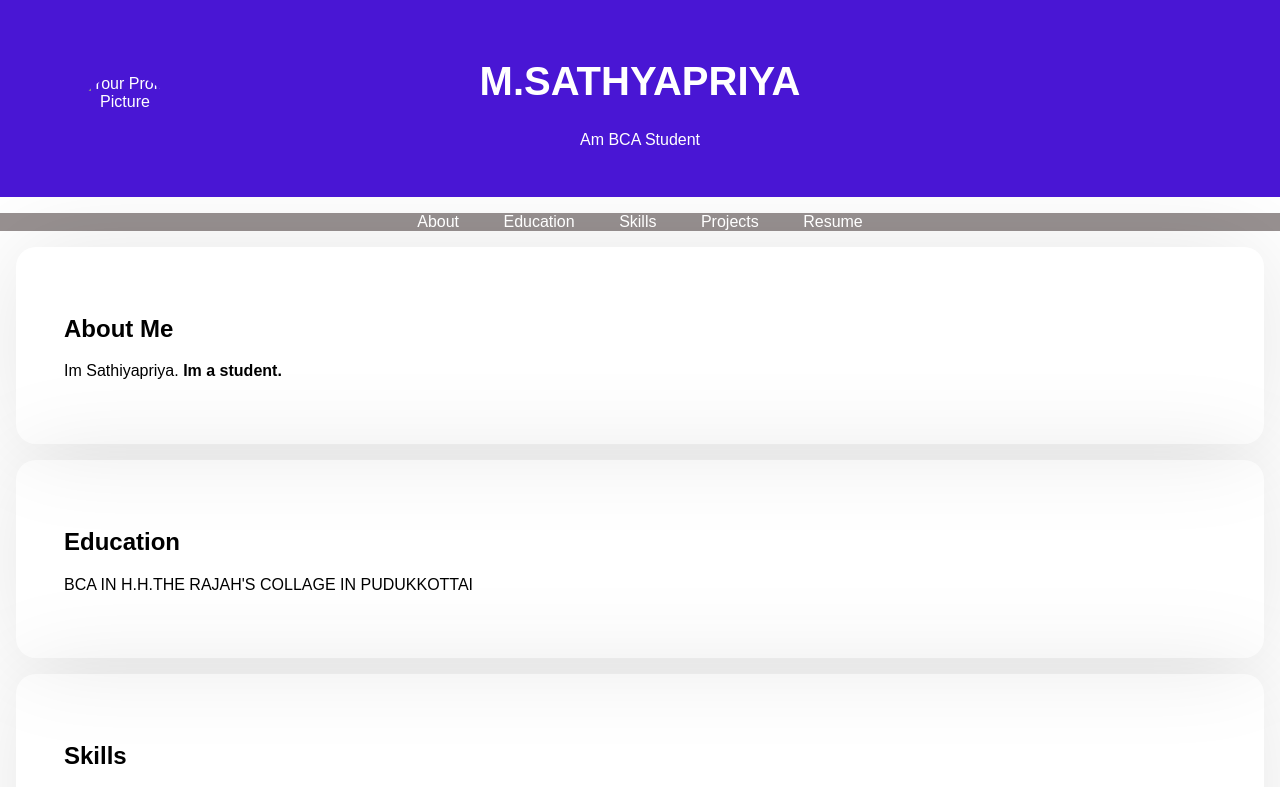
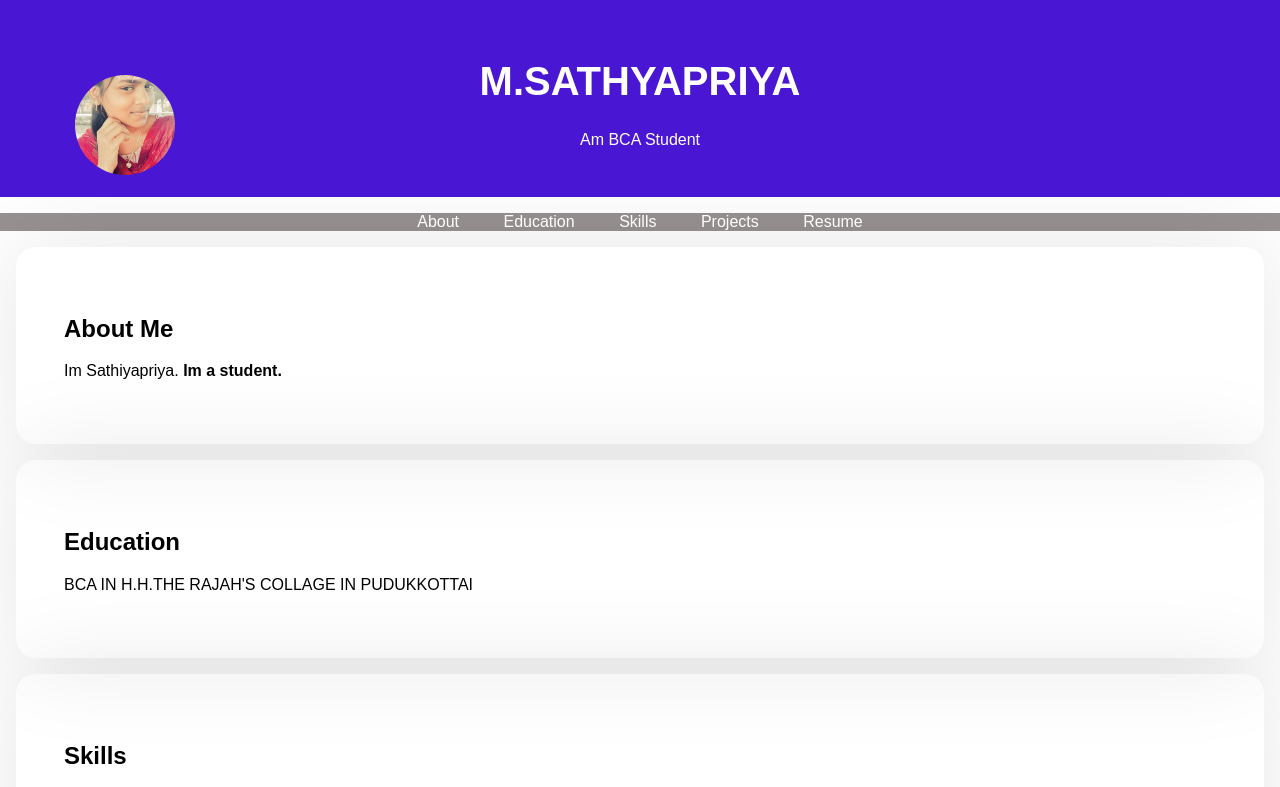
Before and after one commit to Sathya2006962/Digital_portifolio, a plain HTML site: page index.html in a window 1280 px wide. Shown: the top 787 px of the page. Drawn offline with Linux system fonts and the light colour scheme.

Commit message:
index.html

```diff
--- a/index.html
+++ b/index.html
@@ -94,7 +94,7 @@
     <header>
         <div class="header-content">
             <!-- Add your profile picture here -->
-            <img src="sathya.jpg" alt="Your Profile Picture" class="profile-picture">
+            <img src="Snapchat-1125575290.jpg" alt="Your Profile Picture" class="profile-picture">
             <h1>M.SATHYAPRIYA</h1>
             <p>Am BCA Student</p>
         </div>
```
